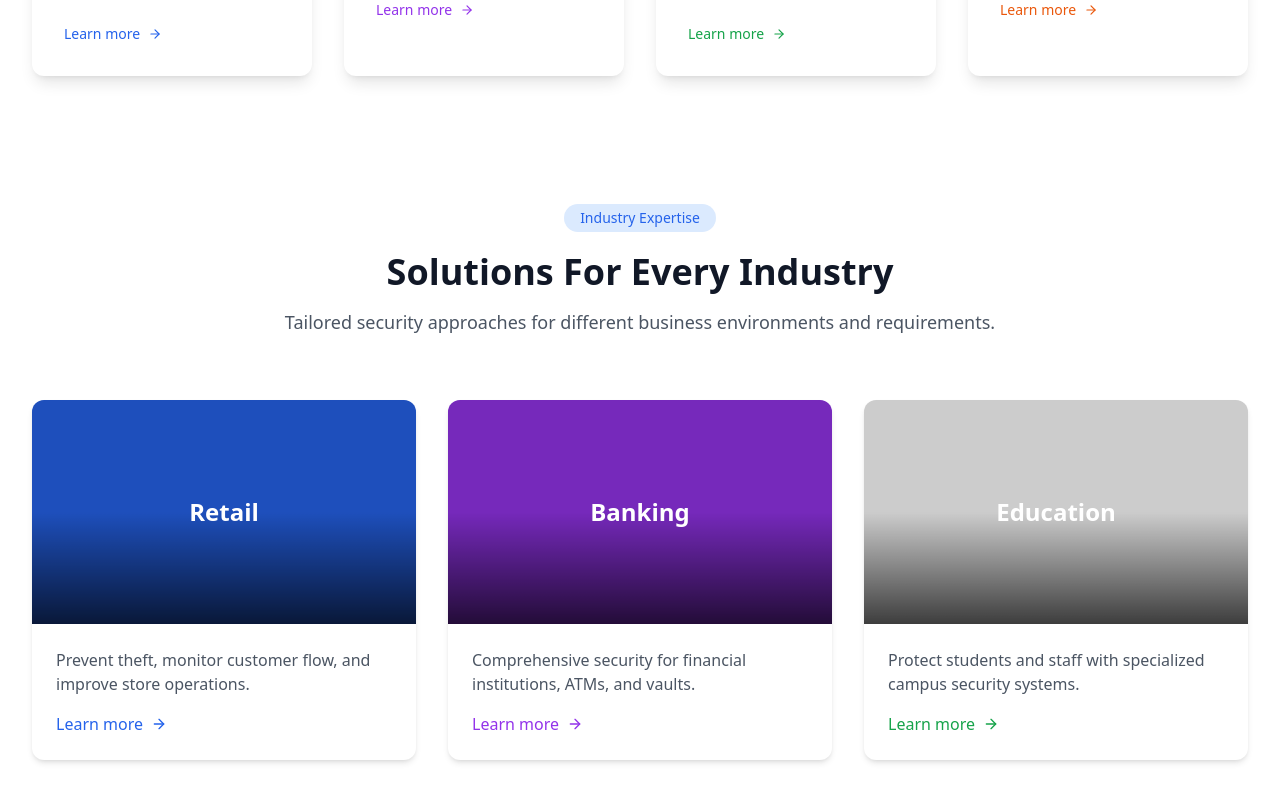
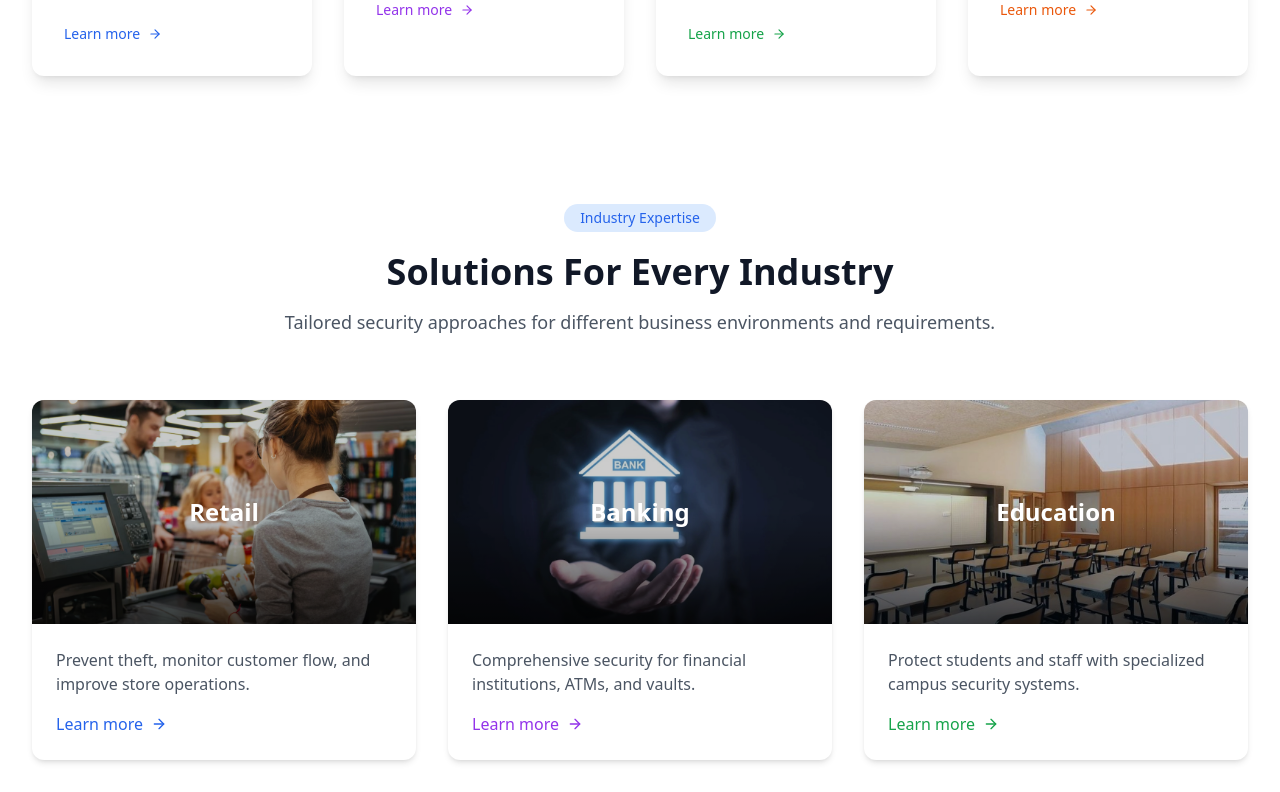
Before and after one commit to muynuddinr/unv-iran.com, a Next.js app: page / in a window 1280 px wide. Shown: the part 2005-2797 px from the top of the page. Built offline with nearby package versions, Linux system fonts and the light colour scheme; no server answers; the database is empty.

Commit message:
home page images

```diff
--- a/src/app/Components/Home.tsx
+++ b/src/app/Components/Home.tsx
@@ -5,6 +5,10 @@ import Image from 'next/image';
 import Link from 'next/link';
 import { FiCamera, FiShield, FiVideo, FiBarChart, FiArrowRight, FiCheckCircle, FiStar, FiUsers, FiGlobe, FiAward } from 'react-icons/fi';
 import { motion } from 'framer-motion';
+import homebanner from '../../../public/Homebanner.jpg'
+import retail from '../../../public/solutions/retail.webp'
+import bank from '../../../public/solutions/bank.webp'
+import school from '../../../public/solutions/school.webp'
 
 const Home = () => {
   useEffect(() => {
@@ -102,7 +106,7 @@ const Home = () => {
                   <div className="absolute -inset-0.5 bg-gradient-to-r from-blue-600 to-indigo-600 rounded-2xl blur opacity-20"></div>
                   <div className="bg-white p-2 sm:p-3 rounded-xl shadow-2xl relative">
                     <Image
-                      src="https://images.unsplash.com/photo-1557597774-9d273605dfa9?ixlib=rb-4.0.3&ixid=M3wxMjA3fDB8MHxwaG90by1wYWdlfHx8fGVufDB8fHx8fA%3D%3D&auto=format&fit=crop&w=1469&q=80"
+                      src={homebanner}
                       alt="Security System"
                       width={1200}
                       height={600}
@@ -281,17 +285,20 @@ const Home = () => {
               {
                 title: "Retail",
                 color: "blue",
-                description: "Prevent theft, monitor customer flow, and improve store operations."
+                description: "Prevent theft, monitor customer flow, and improve store operations.",
+                bgImage: retail.src
               },
               {
                 title: "Banking",
                 color: "purple",
-                description: "Comprehensive security for financial institutions, ATMs, and vaults."
+                description: "Comprehensive security for financial institutions, ATMs, and vaults.",
+                bgImage: bank.src
               },
               {
                 title: "Education",
                 color: "green",
-                description: "Protect students and staff with specialized campus security systems."
+                description: "Protect students and staff with specialized campus security systems.",
+                bgImage: school.src
               }
             ].map((industry, index) => (
               <motion.div
@@ -301,7 +308,14 @@ const Home = () => {
               >
                 <Link href={`/solutions/${industry.title.toLowerCase()}`}>
                   <div className="bg-white rounded-xl shadow-md overflow-hidden h-full transform transition-all duration-300 group-hover:scale-105 group-hover:shadow-xl">
-                    <div className={`h-56 bg-${industry.color}-600 relative overflow-hidden`}>
+                    <div
+                      className="h-56 relative overflow-hidden"
+                      style={{
+                        backgroundImage: `url(${industry.bgImage})`,
+                        backgroundSize: 'cover',
+                        backgroundPosition: 'center'
+                      }}
+                    >
                       <div className="absolute inset-0 bg-gradient-to-t from-black via-transparent opacity-70"></div>
                       <div className="absolute inset-0 bg-black bg-opacity-20 flex items-center justify-center">
                         <h3 className="text-2xl font-bold text-white">{industry.title}</h3>
```
Also changed, not shown: 1 other file (tests, documents, lock files or other folders).
